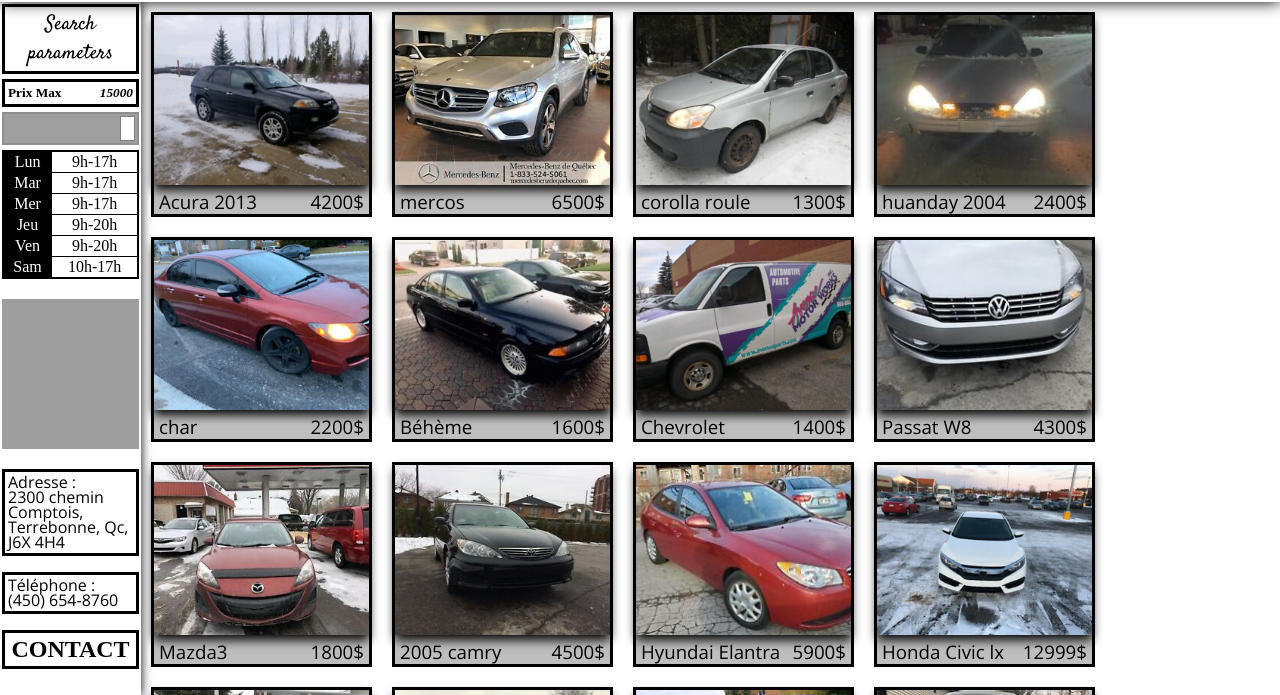
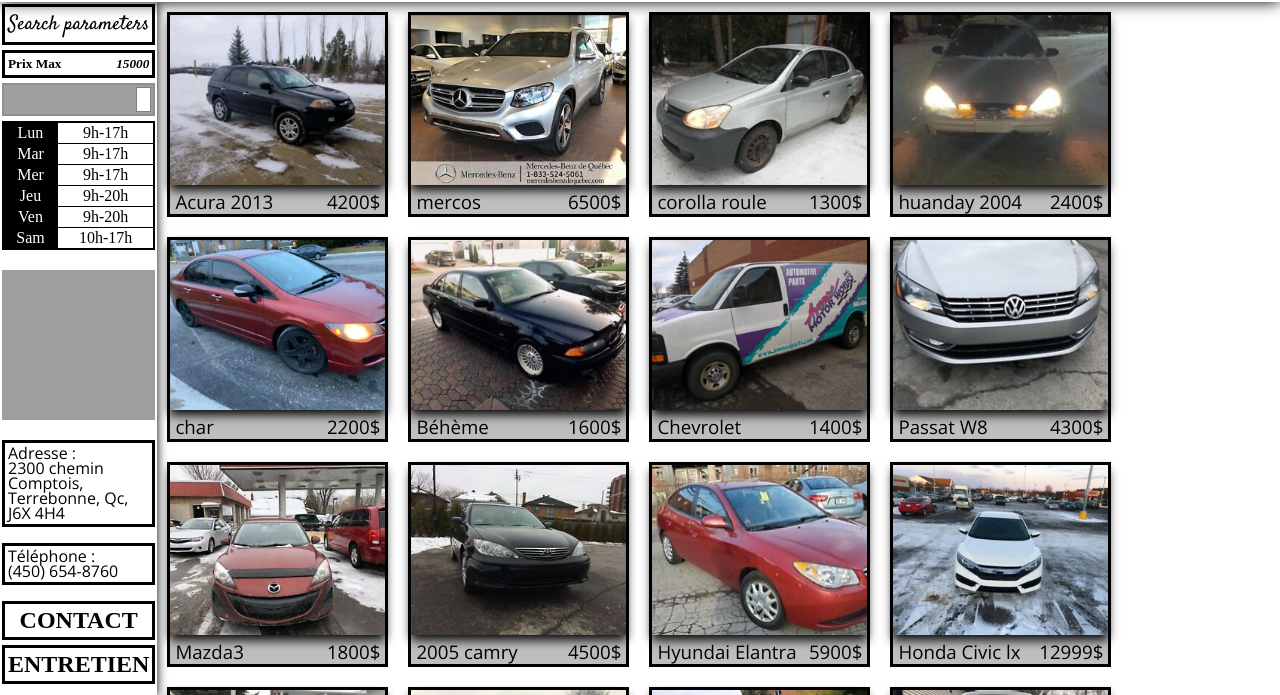
Before and after one commit to Sacha-Ringenbach/bagnoles.co, a plain HTML site: page index.html in a window 1280 px wide. Shown: the part 67-762 px from the top of the page. Drawn offline with nearby package versions, Linux system fonts and the light colour scheme; grey boxes are pictures that could not be loaded.

Commit message:
Fixed styling issues

```diff
--- a/css/master.css
+++ b/css/master.css
@@ -14,6 +14,11 @@ body{
 }
 
 /* Change global tag properties */
+
+a{
+  text-decoration: none;
+  color: inherit;
+}
 
 /*H3 Is the tag under the vehicle */
 h3{
@@ -191,7 +196,6 @@ h6{
   z-index: 100;
   transition-duration: .5s;
 }
- class="vAlign"
 #ContactForm h1{
   font-family: "Open Sans";
   margin: 20px auto 20px auto;
--- a/index.html
+++ b/index.html
@@ -59,6 +59,7 @@
             <p class="boxed">Adresse :<br>2300 chemin Comptois, Terrebonne, Qc, J6X 4H4</p>
             <p class="boxed">Téléphone :<br>(450) 654-8760</p>
             <h2 onclick="OpenForm()" id="OpenForm" class="wAlign boxed bMargin">CONTACT</h2></a>
+            <a href="https://saaq.gouv.qc.ca/securite-routiere/moyens-deplacement/auto/entretien-securite/entretien-regulier/"><h2 class="wAlign boxed bMargin">ENTRETIEN</h2></a>
         </aside>
 
         <article>
```
